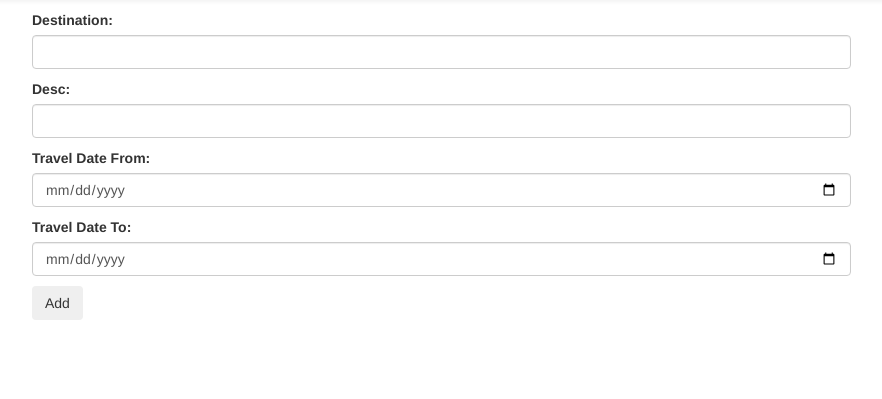
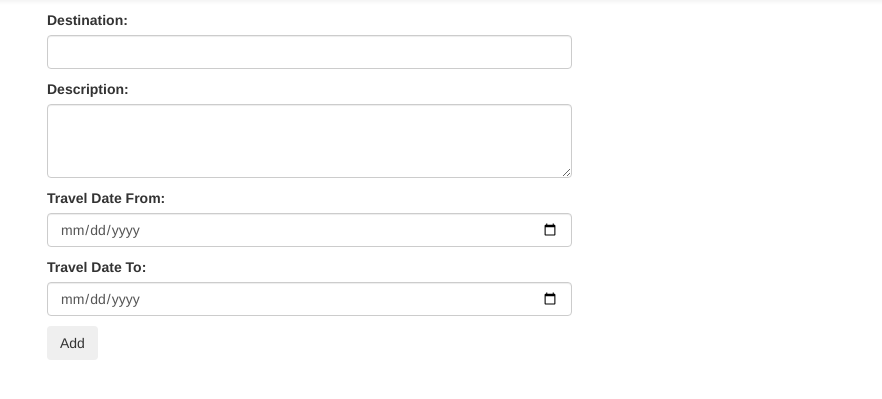
Before and after one commit to ayuspark/django_black_belt, a Django app: page /travels/add in a window 1280 px wide. Shown: the part 52-451 px from the top of the page, without its empty margins (23-905 px from the left). Run offline with Django 3.2, Linux system fonts and the light colour scheme; the visitor is signed in with stand-in values (Sample User, id 1); parts of the project's set-up code (start-up, migrations or seed data) failed here and were passed over; some libraries are stand-ins or nearby versions.

Commit message:
finished the exam for realsies

```diff
--- a/apps/travel_plan/forms.py
+++ b/apps/travel_plan/forms.py
@@ -8,7 +8,9 @@ User = get_user_model()
 
 class TravelPlanForm(forms.ModelForm):
     destination = forms.CharField(widget=forms.TextInput(attrs={'class': 'form-control'}))
-    desc = forms.CharField(widget=forms.TextInput(attrs={'class': 'form-control'}))
+    desc = forms.CharField(widget=forms.Textarea(attrs={'class': 'form-control',
+                                                        'rows': '3'}),
+                           label='Description:',)
     start_date = forms.DateField(widget=forms.DateInput(format="%m/%d/%Y",
                                                         attrs={'class': 'form-control',
                                                                'type': 'date'}),
--- a/apps/travel_plan/static/travel_plan/css/my_style.css
+++ b/apps/travel_plan/static/travel_plan/css/my_style.css
@@ -15,3 +15,11 @@
     width: 300px;
     color:darkslategray;
 }
+
+.destination {
+    list-style: none;
+}
+
+.user_joined li {
+    list-style: none;
+}
--- a/apps/travel_plan/templates/travel_plan/add.html
+++ b/apps/travel_plan/templates/travel_plan/add.html
@@ -2,7 +2,7 @@
 
 {% block content %}
 
-<form action="{% url 'travel_plan:add' %}" method="POST">
+<form class='col-md-8 form' action="{% url 'travel_plan:add' %}" method="POST">
          {% csrf_token %}
          {{ form.as_p }}
     <input type="submit" class="btn" value="Add" />
--- a/apps/travel_plan/templates/travel_plan/destination.html
+++ b/apps/travel_plan/templates/travel_plan/destination.html
@@ -2,7 +2,7 @@
 
 {% block content %}
    <h2>{{ plan.destination.title }}</h2>
-   <ul>
+   <ul class="destination">
        <li>Planned by: {{ plan.creator.first_name.title }} {{ plan.creator.last_name.title }}</li>
        <li>Description: {{ plan.desc }}</li>
        <li>Travel Date From: {{ plan.start_date }}</li>
@@ -10,7 +10,7 @@
    </ul>
 
    <h2>Other Users joining the Trip:</h2>
-   <ul>
+   <ul class="user_joined">
        {% for user in plan.join.all %}
        <li>{{ user.first_name.title }} {{ user.last_name.title }}</li>
        {% endfor %}
```
